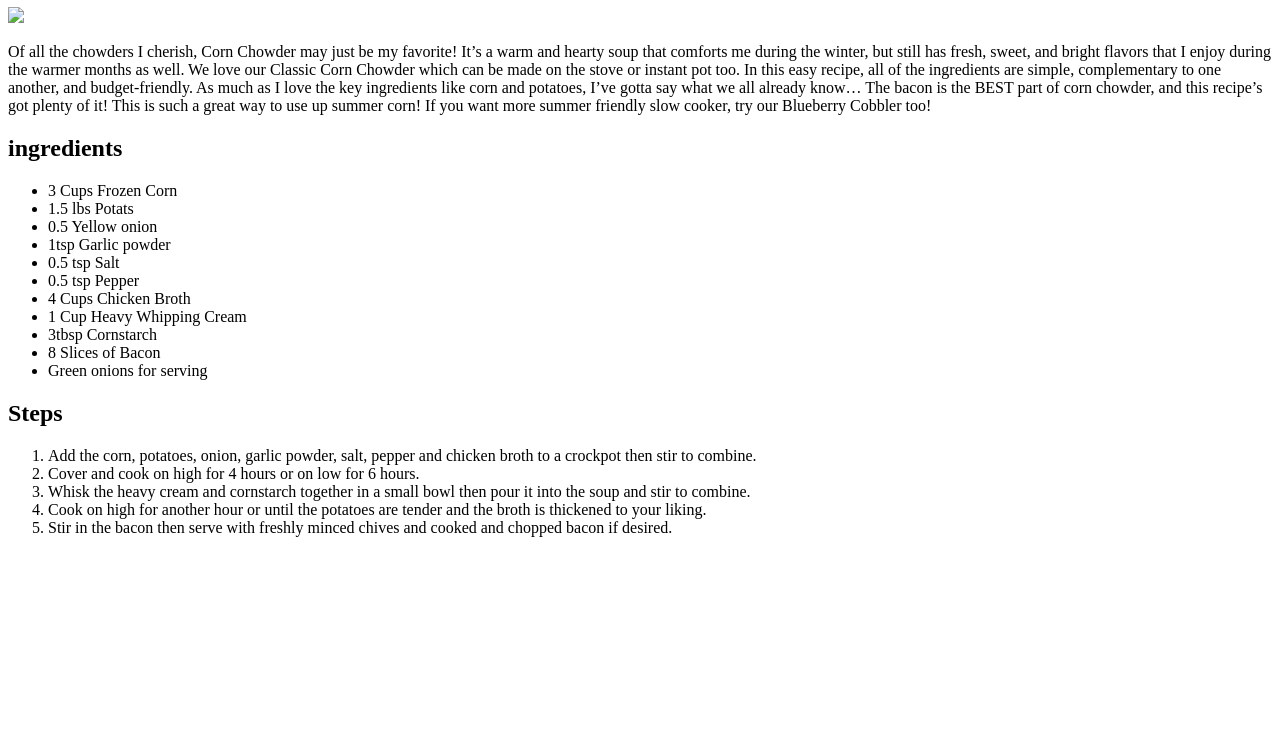
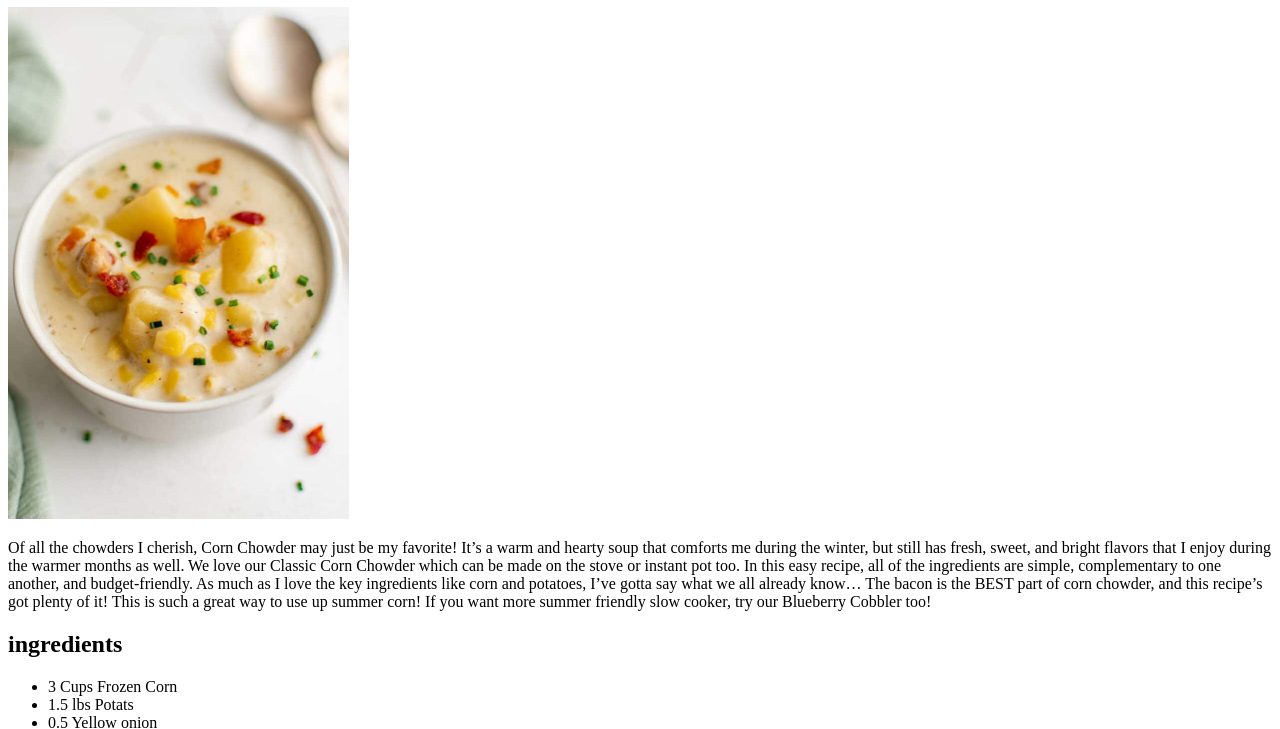
Before and after one commit to shaquinbale/odin-recipes, a plain HTML site: page recipes/chowder.html in a window 1280 px wide. Shown: the part 73-802 px from the top of the page. Drawn offline with Linux system fonts and the light colour scheme.

Commit message:
Fix image embed on chowder page

```diff
--- a/recipes/chowder.html
+++ b/recipes/chowder.html
@@ -8,7 +8,7 @@
 <body>
     <h1>Crockpot Corn Chowder</h1>
 
-    <img src="../recipes/chowder.html">
+    <img src="../images/chowder.jpg" height="512" width="341">
 
     <p>Of all the chowders I cherish, Corn Chowder may just be my favorite! It’s a warm and hearty soup that comforts me during the winter, but still has fresh, sweet, and bright flavors that I enjoy during the warmer months as well. We love our Classic Corn Chowder which can be made on the stove or instant pot too. In this easy recipe, all of the ingredients are simple, complementary to one another, and budget-friendly. As much as I love the key ingredients like corn and potatoes, I’ve gotta say what we all already know… The bacon is the BEST part of corn chowder, and this recipe’s got plenty of it! This is such a great way to use up summer corn! If you want more summer friendly slow cooker, try our Blueberry Cobbler too!</p>
 
```
